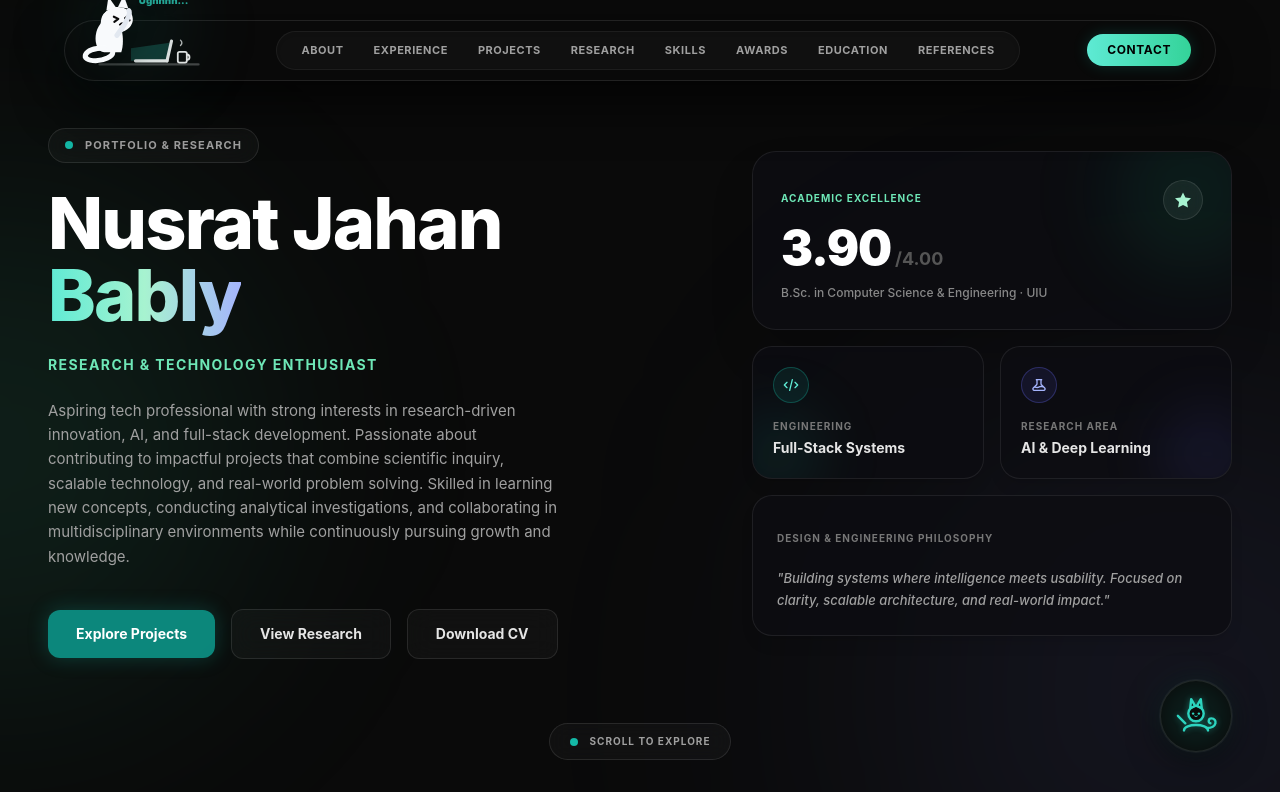
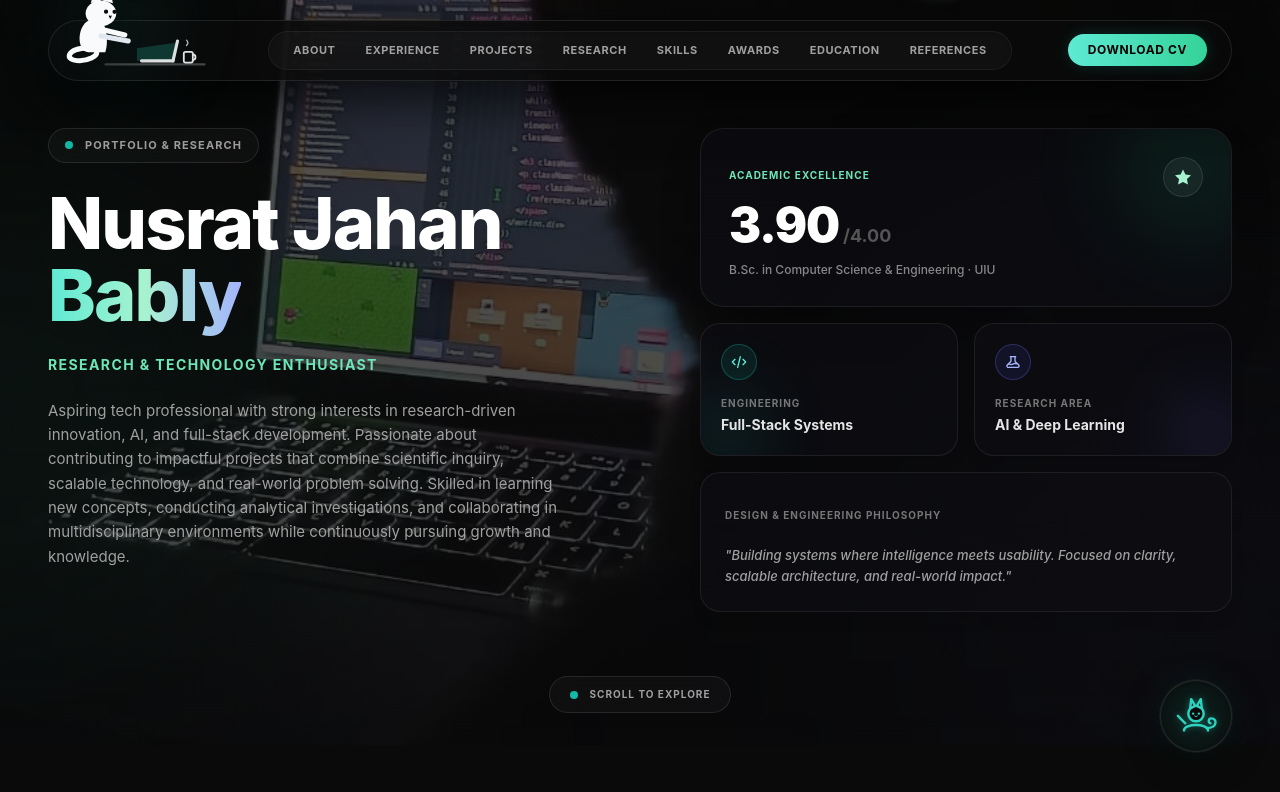
Before and after one commit to nubab4088/my_portfolio, a Next.js app: page / in a window 1280 px wide. Shown: the top 792 px of the page. Built offline with nearby package versions, Linux system fonts and the light colour scheme.

Commit message:
background changed

```diff
--- a/components/nav/NavigationBar.tsx
+++ b/components/nav/NavigationBar.tsx
@@ -27,15 +27,15 @@ export default function NavigationBar() {
       initial={{ y: -30, opacity: 0 }}
       animate={{ y: 0, opacity: 1 }}
       transition={{ duration: 0.6, ease: [0.22, 1, 0.36, 1] }}
-      className="fixed top-5 left-0 right-0 z-40 flex justify-center px-4 pointer-events-none"
+      className="fixed top-5 left-0 right-0 z-40 flex justify-center px-4 md:px-8 lg:px-12 pointer-events-none"
     >
-      <nav className="pointer-events-auto flex items-center justify-between gap-4 rounded-full border border-white/10 bg-[#0a0a0a]/85 px-6 py-2.5 shadow-[0_20px_50px_rgba(0,0,0,0.7)] backdrop-blur-2xl transition-all duration-300 hover:border-white/20 w-full max-w-6xl">
+      <nav className="pointer-events-auto flex items-center justify-between gap-4 rounded-full border border-white/10 bg-[#0a0a0a]/85 px-6 py-2.5 shadow-[0_20px_50px_rgba(0,0,0,0.7)] backdrop-blur-2xl transition-all duration-300 hover:border-white/20 w-full max-w-7xl">
 
         {/* Workstation Anchor: Side-Profile Laptop */}
         <Link
           href="/#hero"
           id="workstation-anchor"
-          className="relative flex items-center h-[36px] w-[120px] shrink-0 group pointer-events-auto"
+          className="relative flex items-center justify-start h-[36px] w-[164px] shrink-0 group pointer-events-auto"
         >
           <span className="sr-only">Nusrat Jahan Bably - Home</span>
 
@@ -73,12 +73,14 @@ export default function NavigationBar() {
         </div>
 
         {/* Action Button - Updated to Soft Ethereal Palette */}
-        <div className="flex items-center gap-3 shrink-0">
+        <div className="flex w-[164px] items-center justify-end gap-3 shrink-0">
           <a
-            href="tel:+8801828624088"
+            href="/cv/NusratJahanBably_CV.pdf"
+            target="_blank"
+            rel="noopener noreferrer"
             className="relative inline-flex items-center justify-center rounded-full bg-gradient-to-r from-teal-300 to-emerald-400 px-5 py-2 text-xs font-bold uppercase tracking-wider text-black shadow-[0_0_15px_rgba(20,184,166,0.2)] transition-all duration-300 hover:scale-105 hover:shadow-[0_0_20px_rgba(20,184,166,0.4)] active:scale-95"
           >
-            Contact
+            Download CV
           </a>
         </div>
       </nav>
--- a/components/sections/HeroSection.tsx
+++ b/components/sections/HeroSection.tsx
@@ -24,16 +24,26 @@ export default function HeroSection() {
       <div className="absolute top-1/4 left-0 h-[500px] w-[500px] -translate-x-1/2 rounded-full bg-emerald-400/10 blur-[120px] pointer-events-none" />
       <div className="absolute bottom-0 right-0 h-[600px] w-[600px] translate-x-1/3 translate-y-1/3 rounded-full bg-indigo-400/10 blur-[150px] pointer-events-none" />
 
+      <div className="absolute inset-0 z-0 pointer-events-none">
+        <img
+          src="/back.jpeg"
+          alt=""
+          aria-hidden="true"
+          className="h-full w-full object-cover opacity-[0.36] mix-blend-overlay"
+        />
+        <div className="absolute inset-0 bg-gradient-to-b from-[#09090b]/10 via-[#09090b]/25 to-[#09090b]/50" />
+      </div>
+
       {/* Main Content Container */}
       <div className="container-max relative z-10 w-full">
-        <div className="grid grid-cols-1 lg:grid-cols-2 gap-12 lg:gap-10 items-center w-full">
+        <div className="grid grid-cols-1 lg:grid-cols-[1.05fr_0.95fr] gap-12 lg:gap-16 items-start w-full">
 
           {/* LEFT COLUMN: Typography & Actions */}
           <motion.div
             variants={container}
             initial="hidden"
             animate="show"
-            className="flex flex-col items-start w-full lg:pr-6"
+            className="flex flex-col items-start w-full lg:pr-6 max-w-2xl"
           >
             <motion.div variants={item} className="mb-6 flex items-center gap-3 rounded-full border border-white/10 bg-white/[0.03] px-4 py-2 backdrop-blur-md">
               <span className="relative flex h-2 w-2">
@@ -59,18 +69,6 @@ export default function HeroSection() {
             <motion.p variants={item} className="text-[15px] leading-relaxed text-[#a0a0a0] mb-10 max-w-lg">
               Aspiring tech professional with strong interests in research-driven innovation, AI, and full-stack development. Passionate about contributing to impactful projects that combine scientific inquiry, scalable technology, and real-world problem solving. Skilled in learning new concepts, conducting analytical investigations, and collaborating in multidisciplinary environments while continuously pursuing growth and knowledge.
             </motion.p>
-
-            <motion.div variants={item} className="flex flex-wrap items-center gap-4">
-              <button className="rounded-xl bg-teal-600/90 px-7 py-3.5 text-sm font-bold text-white shadow-[0_0_20px_rgba(20,184,166,0.25)] transition-all hover:bg-teal-500 hover:scale-105 hover:shadow-[0_0_30px_rgba(20,184,166,0.4)]">
-                Explore Projects
-              </button>
-              <button className="rounded-xl border border-white/10 bg-white/[0.03] px-7 py-3.5 text-sm font-bold text-[#e5e5e5] backdrop-blur-md transition-all hover:bg-white/[0.08] hover:text-white">
-                View Research
-              </button>
-              <button className="rounded-xl border border-white/10 bg-white/[0.03] px-7 py-3.5 text-sm font-bold text-[#e5e5e5] backdrop-blur-md transition-all hover:bg-white/[0.08] hover:text-white">
-                Download CV
-              </button>
-            </motion.div>
           </motion.div>
 
           {/* RIGHT COLUMN: Modern Bento Grid */}
@@ -78,7 +76,7 @@ export default function HeroSection() {
             initial={{ opacity: 0, scale: 0.95, filter: 'blur(10px)' }}
             animate={{ opacity: 1, scale: 1, filter: 'blur(0px)' }}
             transition={{ duration: 0.8, delay: 0.3, ease: "easeOut" }}
-            className="flex flex-col gap-4 w-full max-w-[480px] mx-auto lg:mx-0 lg:ml-auto"
+            className="flex flex-col gap-4 w-full max-w-[560px] mx-auto lg:mx-0 lg:justify-self-end"
           >
             {/* Top Card: Academic Excellence */}
             <div className="group relative overflow-hidden rounded-[24px] border border-white/[0.08] bg-[#0d0d12]/80 p-7 shadow-2xl backdrop-blur-xl transition-all hover:border-emerald-500/30">
--- a/components/sections/RoamingDevCat.tsx
+++ b/components/sections/RoamingDevCat.tsx
@@ -22,9 +22,12 @@ export default function RoamingDevCat() {
       const anchor = document.getElementById('workstation-anchor');
       if (anchor) {
         const rect = anchor.getBoundingClientRect();
+        const isMobile = window.innerWidth < 768;
+
+        // Adjusted offsets for mobile to ensure the typing animation isn't cut off
         homePos.current = {
-          x: rect.left - 25,
-          y: rect.top - 42
+          x: isMobile ? Math.max(rect.left - 5, 5) : rect.left - 25,
+          y: isMobile ? rect.top - 55 : rect.top - 42
         };
 
         if (window.scrollY < 50) {
@@ -83,15 +86,15 @@ export default function RoamingDevCat() {
     };
   }, [x, y]);
 
-  // --- 1-SECOND FRUSTRATION ENGINE ---
+  // --- 2-SECOND FRUSTRATION ENGINE ---
   useEffect(() => {
     let frustrationTimer: NodeJS.Timeout;
     let calmTimer: NodeJS.Timeout;
 
     if (catState === 'docked') {
       const scheduleFrustration = () => {
-        // Triggers every 1 second
-        const nextTime = 1000;
+        // Triggers every 2 seconds
+        const nextTime = 2000;
 
         frustrationTimer = setTimeout(() => {
           setIsFrustrated(true);
```
Also changed, not shown: public/back.jpeg (added).
